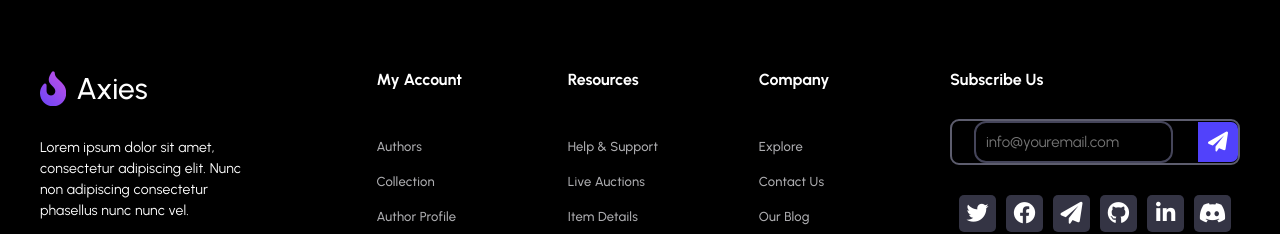
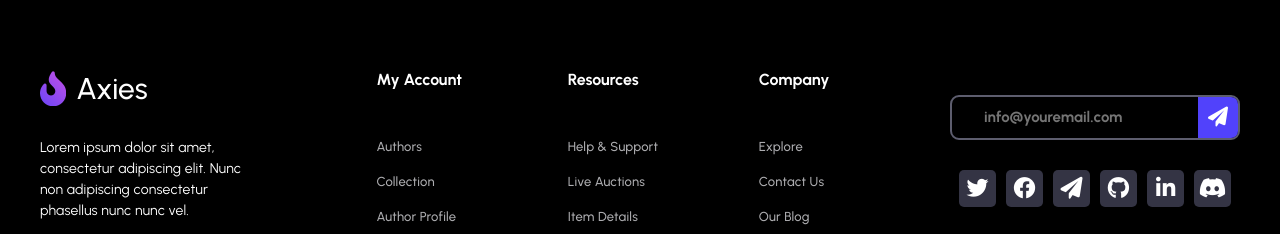
Before and after one commit to mohammadfakhrolahi/Axies, a website: page index.html in a window 1280 px wide. Shown: the part 5042-5276 px from the top of the page. Drawn offline with Linux system fonts and the light colour scheme; files whose address does not match are found by name.

Commit message:
Style
The border of subscribe input was removed

```diff
--- a/public/styles/shared/footer.css
+++ b/public/styles/shared/footer.css
@@ -804,11 +804,15 @@ hr {
   text-decoration: 0.2rem underlinevar(--secondary-text);
 }
 
-.footer-nav__header, .subscribe {
+.footer-nav__header, #subscribe {
   color: var(--primary-text);
   font-size: 1.6rem;
   font-weight: 700;
   margin-bottom: 3rem;
+}
+
+#subscribe .input {
+  border: none;
 }
 
 .social-links {
```
Also changed, not shown: 1 other file.
